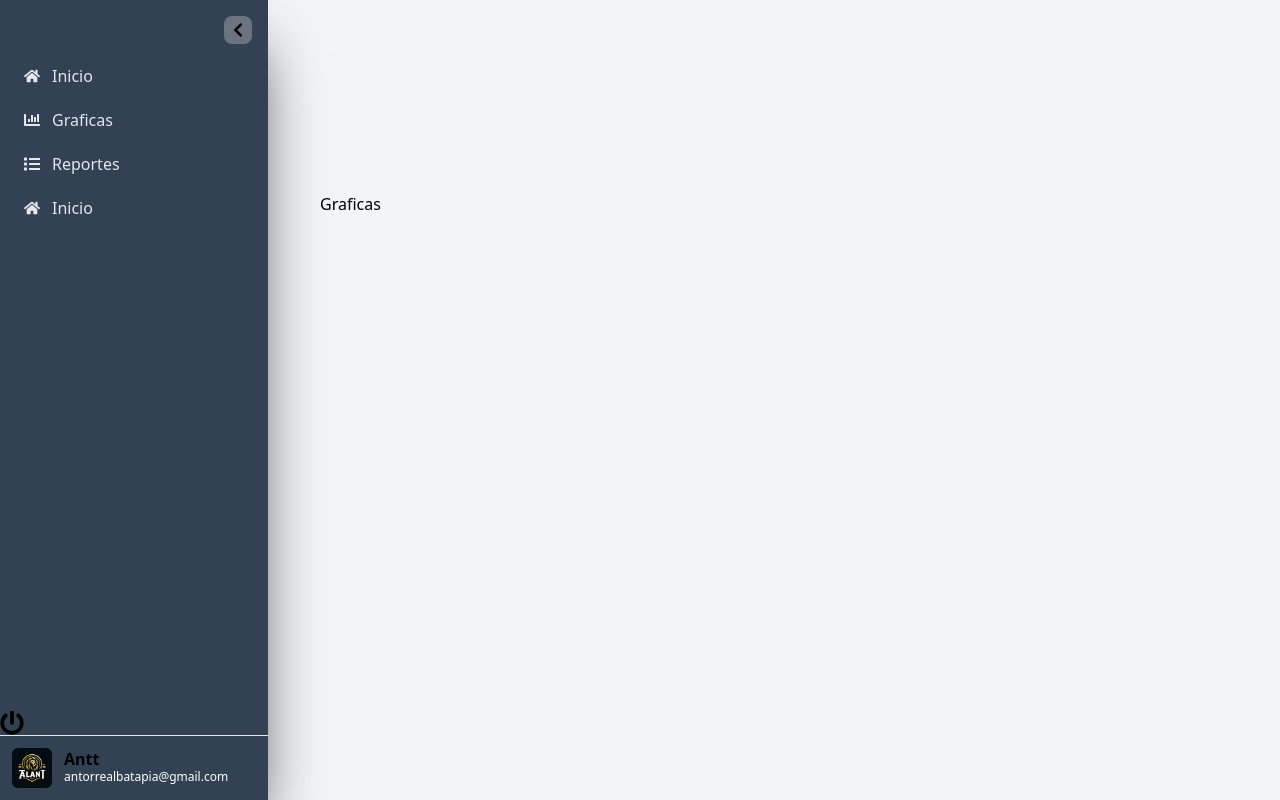
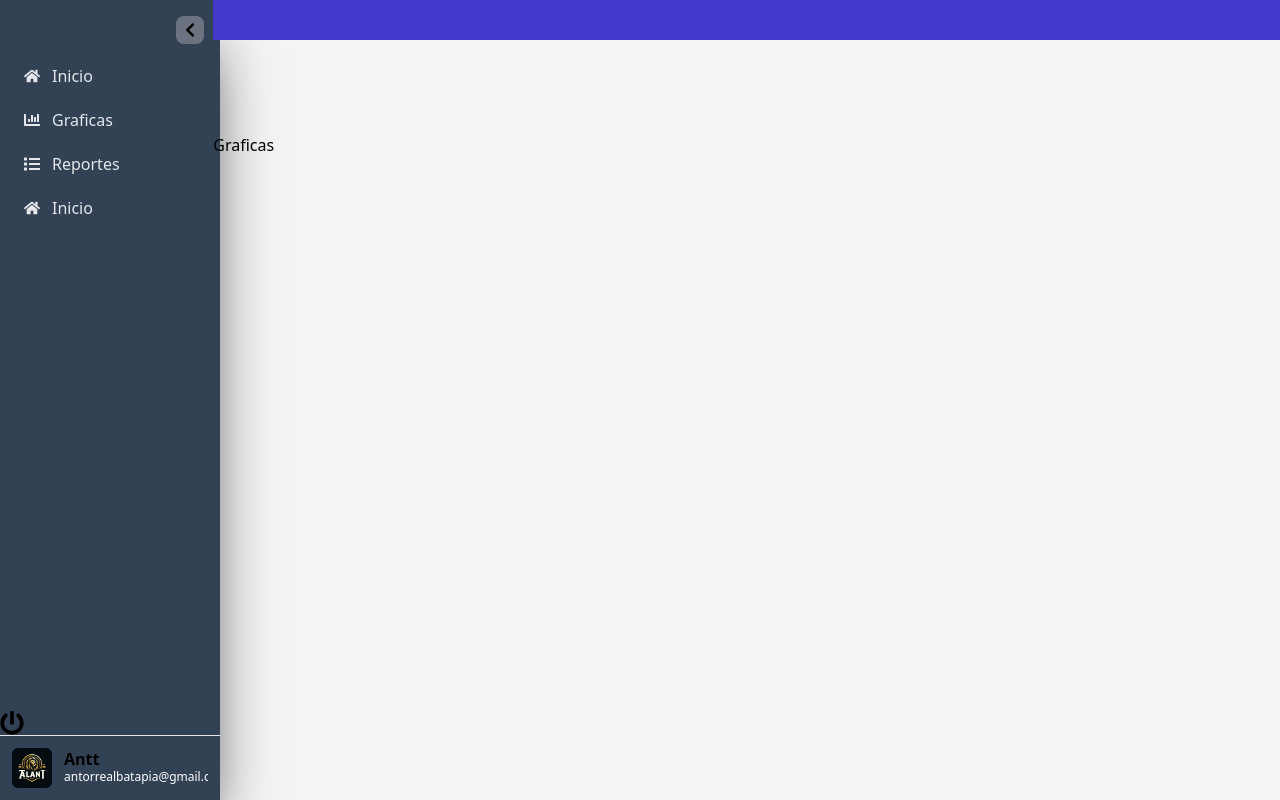
Before and after one commit to AlanTorrealba/AdminProyect, a React (Vite) app: page /grafic in a window 1280 px wide. Built offline with nearby package versions, Linux system fonts and the light colour scheme; sample sign-in values are in the browser's storage.

Commit message:
Grid Layout

```diff
--- a/src/App.jsx
+++ b/src/App.jsx
@@ -2,15 +2,16 @@ import { useLocation } from "react-router-dom";
 import MyRoutes from "./routers/MyRoutes";
 import { AsideBar, SidebarItem } from "./components/AsideBar";
 import ItemsSideBar from "./components/ItemsSideBar";
-
+import useSidebarStore from "./context/sideBarExpanden";
 function App() {
+  const expanded = useSidebarStore((state) => state.expanded);
   const location = useLocation();
   const isLogin = location.pathname === "/";
   return (
     <div>
-      <div className={`${!isLogin ? "grid grid-cols-12 " : ""}`}>
+      <div className={`${!isLogin ? "grid grid-cols-12 grid-rows-6 row-span-6 " : ""}`}>
         {isLogin ? null : (
-          <div className="col-span-1">
+          <div className={`row-span-6 ${expanded ? "col-span-2" : "col-span-1" }` }>
             <div className="inline-block">
               <AsideBar>
                 <ItemsSideBar />
@@ -18,7 +19,9 @@ function App() {
             </div>
           </div>
         )}
-        <MyRoutes />
+        <div className={`transition-all ${expanded ? "col-start-3 " : "col-start-2 "}h-10 col-span-full bg-indigo-700`}>
+        </div>
+        <MyRoutes/>
       </div>
     </div>
   );
--- a/src/components/AsideBar.jsx
+++ b/src/components/AsideBar.jsx
@@ -1,12 +1,12 @@
-import { useContext, createContext, useState } from "react";
-const SidebarContext = createContext();
 import { FaChevronRight } from "react-icons/fa";
 import { FaChevronLeft } from "react-icons/fa";
 import { useNavigate } from "react-router-dom";
 import { FaPowerOff } from "react-icons/fa";
+import useSidebarStore from "../context/sideBarExpanden";
 
 export function AsideBar({ children }) {
-  const [expanded, setExpanded] = useState(true);
+  const expanded = useSidebarStore((state) => state.expanded);
+  const toggleExpanded = useSidebarStore((state) => state.toggleExpanded);
   const navigate = useNavigate();
   const handleClickLogout = () => {
     window.localStorage.removeItem("user"), navigate("/");
@@ -24,32 +24,34 @@ export function AsideBar({ children }) {
             alt=""
           /> */}
           <button
-            onClick={() => setExpanded((curr) => !curr)}
+            onClick={toggleExpanded}
             className="p-1.5 rounded-lg bg-gray-500 hover:bg-white"
           >
             {expanded ? <FaChevronLeft /> : <FaChevronRight />}
           </button>
         </div>
 
-        <SidebarContext.Provider value={{ expanded }}>
+
           <ul className="flex-1 px-3">{children}</ul>
-        </SidebarContext.Provider>
 
-          <FaPowerOff
-            className="h-6 w-6 justify-center leading-6  hover:text-red-500 transition transform hover:-translate-y-1 motion-reduce:transition-none motion-reduce:hover:transform-none"
-            onClick={handleClickLogout}
-          />
+
+        <FaPowerOff
+          className="h-6 w-6 justify-center leading-6  hover:text-red-500 transition transform hover:-translate-y-1 motion-reduce:transition-none motion-reduce:hover:transform-none"
+          onClick={handleClickLogout}
+        />
         <div className="border-t flex p-3">
           <img src="/leon.jpg" alt="" className="w-10 h-10 rounded-md" />
           <div
             className={`
               flex justify-between items-center
-              overflow-hidden transition-all ${expanded ? "w-52 ml-3" : "w-0"}
+              overflow-hidden transition-all ${expanded ? "w-36 ml-3" : "w-0"}
           `}
           >
             <div className="leading-4">
               <h4 className="font-semibold">Antt</h4>
-              <span className="text-xs text-white">antorrealbatapia@gmail.com</span>
+              <span className="text-xs text-white">
+                antorrealbatapia@gmail.com
+              </span>
             </div>
             {/* <BeakerIcon size={20} />  */}
           </div>
@@ -60,7 +62,7 @@ export function AsideBar({ children }) {
 }
 
 export function SidebarItem({ icon, text, active, alert }) {
-  const { expanded } = useContext(SidebarContext);
+  const expanded = useSidebarStore((state) => state.expanded);
 
   return (
     <li
@@ -78,7 +80,7 @@ export function SidebarItem({ icon, text, active, alert }) {
       {icon}
       <span
         className={`overflow-hidden transition-all ${
-          expanded ? "w-48 ml-3" : "w-0"
+          expanded ? "w-36 ml-3" : "w-0"
         }`}
       >
         {text}
--- a/src/components/Graficas.jsx
+++ b/src/components/Graficas.jsx
@@ -2,7 +2,7 @@
 
 function Graficas() {
   return (
-    <div className="col-start-4 mt-48">
+    <div >
     <h1>Graficas</h1>
   </div>
   )
--- a/src/components/Home.jsx
+++ b/src/components/Home.jsx
@@ -6,7 +6,7 @@ function Home() {
     window.localStorage.removeItem("user"), navigate("/");
   };
   return (
-    <div className="col-start-12  mt-2">
+    <div className="">
     <h1>Home</h1>
     </div>
   );
--- /dev/null
+++ b/src/context/sideBarExpanden.js
@@ -0,0 +1,8 @@
+import create from 'zustand';
+
+const useSidebarStore = create((set) => ({
+  expanded: true,
+  toggleExpanded: () => set((state) => ({ expanded: !state.expanded })),
+}));
+
+export default useSidebarStore;
```
